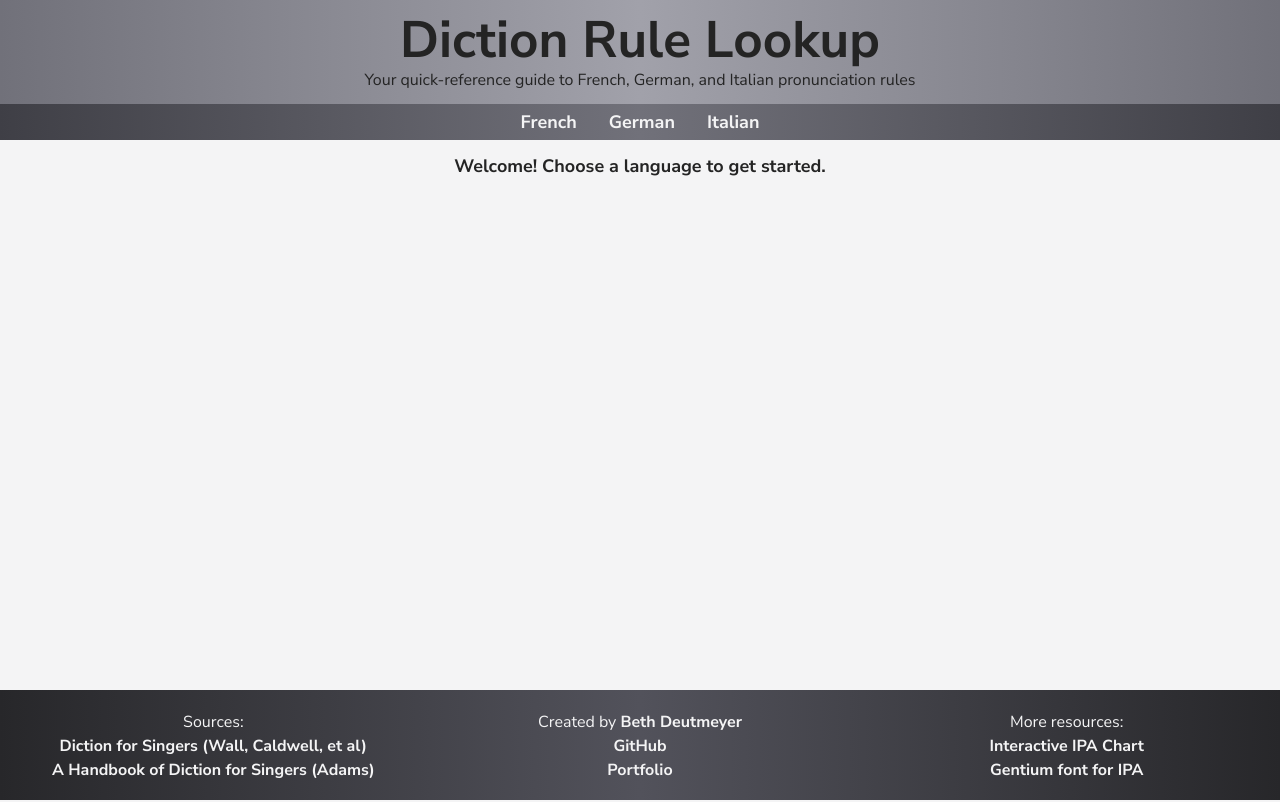
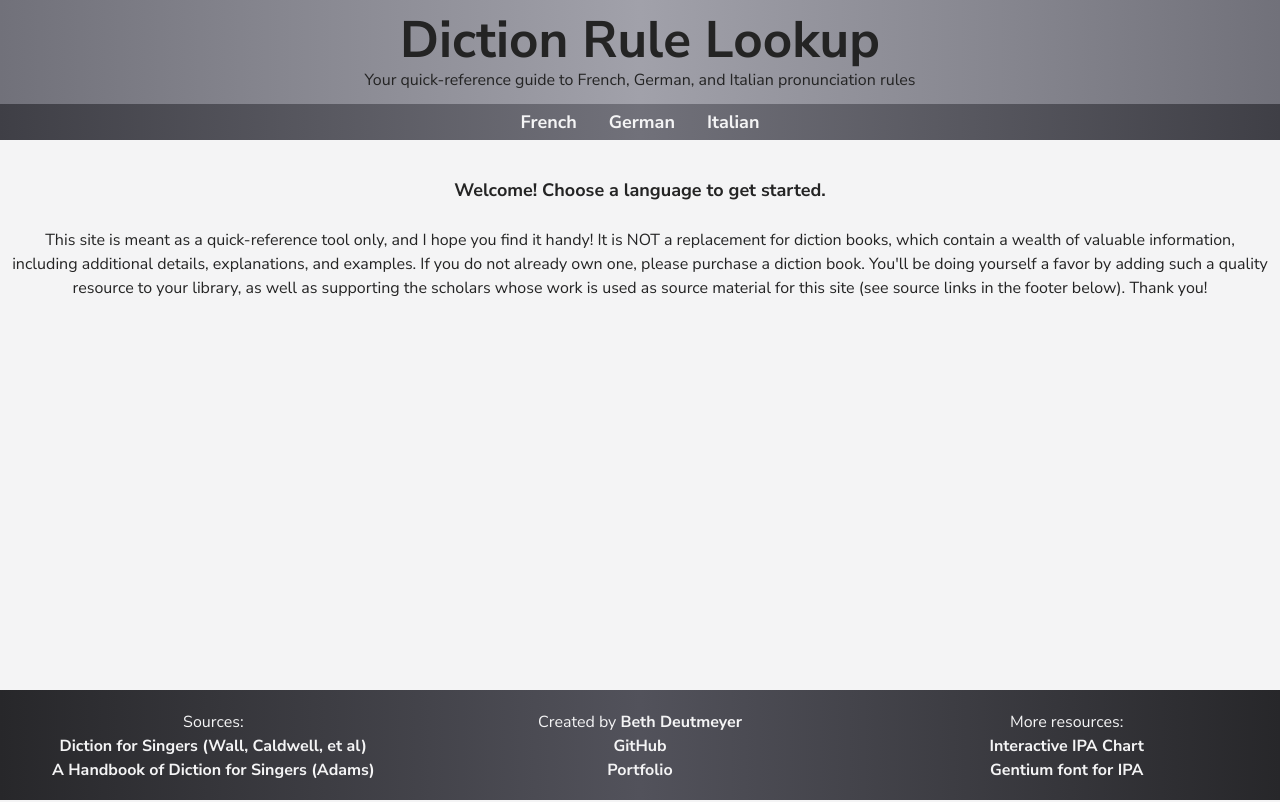
Before and after one commit to bdeutmeyer/diction-rule-lookup, a React (Vite) app: page / in a window 1280 px wide. Built offline with nearby package versions, Linux system fonts and the light colour scheme; a web font is replaced by a local one.

Commit message:
added disclaimer paragraph to landing page

```diff
--- a/src/pages/Landing.jsx
+++ b/src/pages/Landing.jsx
@@ -1,5 +1,9 @@
-export default function Landing () {
+export default function Landing() {
     return (
-        <h2 className="text-center text-lg p-3 font-bold">Welcome! Choose a language to get started.</h2>
+        <>
+            <br />
+            <h2 className="text-center text-lg p-3 font-bold">Welcome! Choose a language to get started.</h2>
+            <p className="m-3 text-center">This site is meant as a quick-reference tool only, and I hope you find it handy! It is NOT a replacement for diction books, which contain a wealth of valuable information, including additional details, explanations, and examples. If you do not already own one, please purchase a diction book. You'll be doing yourself a favor by adding such a quality resource to your library, as well as supporting the scholars whose work is used as source material for this site (see source links in the footer below). Thank you!</p>
+        </>
     )
 }
```
